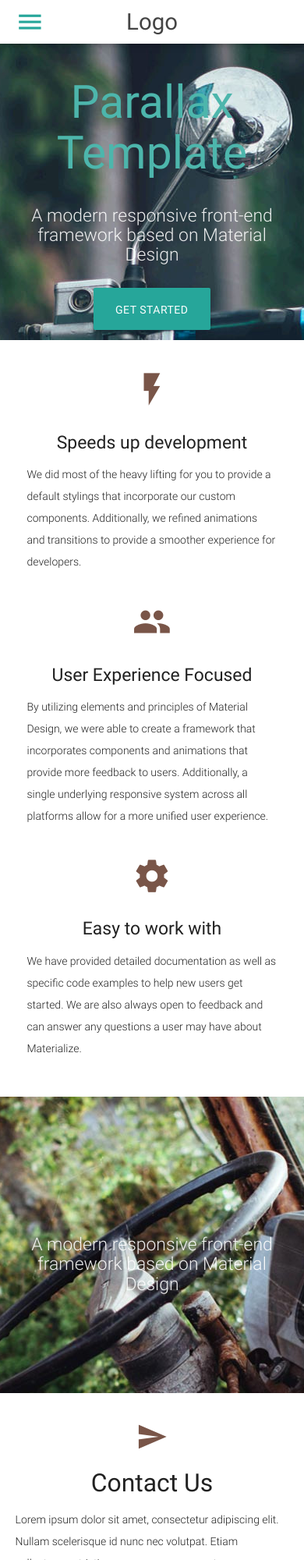
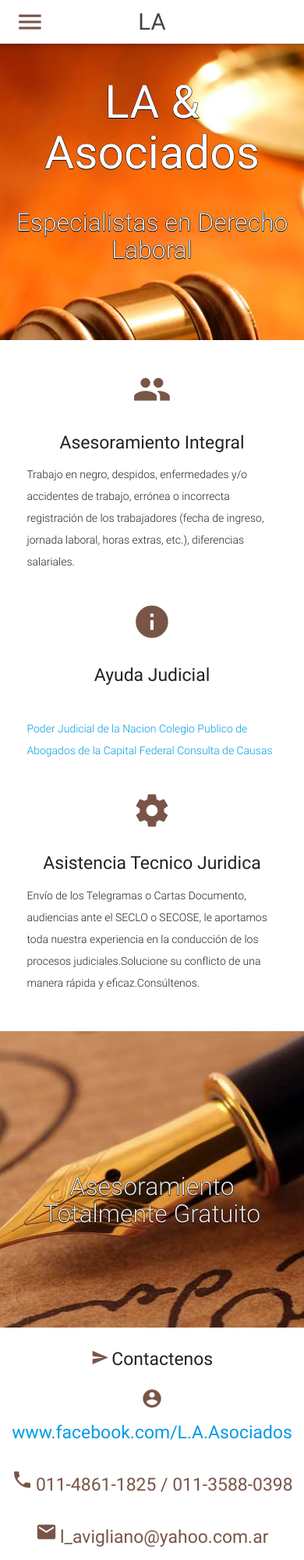
Before and after one commit to delachurch/la-asociados, a plain HTML site: page index.html in a window 390 px wide. Shown: the top 2000 px of the page at 78% size. Drawn offline with nearby package versions, Linux system fonts and the light colour scheme.

Commit message:
v1.00
First Draft

```diff
--- a/css/style.css
+++ b/css/style.css
@@ -55,3 +55,7 @@ p {
 footer.page-footer {
   margin: 0;
 }
+
+.header {
+  text-shadow: -0.5px 0 black, 0 0.5px black, 0.5px 0 black, 0 -0.5px black;
+}
--- a/index.html
+++ b/index.html
@@ -4,7 +4,7 @@
 <head>
   <meta http-equiv="Content-Type" content="text/html; charset=UTF-8"/>
   <meta name="viewport" content="width=device-width, initial-scale=1, maximum-scale=1.0, user-scalable=no"/>
-  <title>Parallax Template - Materialize</title>
+  <title>LA & Asociados - Especialistas en Derecho Laboral</title>
 
   <!-- CSS  -->
   <link href="https://fonts.googleapis.com/icon?family=Material+Icons" rel="stylesheet">
@@ -14,34 +14,29 @@
 <body>
   <nav class="white" role="navigation">
     <div class="nav-wrapper container">
-      <a id="logo-container" href="#" class="brand-logo">Logo</a>
+      <a id="logo-container" href="#" class="brand-logo">LA</a>
       <ul class="right hide-on-med-and-down">
-        <li><a href="#">Navbar Link</a></li>
+        <li><a href="#Contact"><i class="material-icons left brown-text">send</i>Contactenos</a></li>
       </ul>
 
       <ul id="nav-mobile" class="side-nav">
-        <li><a href="#">Navbar Link</a></li>
+        <li><a href="#Contact">Contactenos</a></li>
       </ul>
-      <a href="#" data-activates="nav-mobile" class="button-collapse"><i class="material-icons">menu</i></a>
+      <a href="#Contact" data-activates="nav-mobile" class="button-collapse"><i class="material-icons brown-text">menu</i></a>
     </div>
   </nav>
 
   <div id="index-banner" class="parallax-container">
     <div class="section no-pad-bot">
       <div class="container">
-        <br><br>
-        <h1 class="header center teal-text text-lighten-2">Parallax Template</h1>
+
+        <h1 class="header center white-text ">LA & Asociados</h1>
         <div class="row center">
-          <h5 class="header col s12 light">A modern responsive front-end framework based on Material Design</h5>
+          <h4 class="header col s12 light">Especialistas en Derecho Laboral</h4>
         </div>
-        <div class="row center">
-          <a href="http://materializecss.com/getting-started.html" id="download-button" class="btn-large waves-effect waves-light teal lighten-1">Get Started</a>
         </div>
-        <br><br>
-
-      </div>
     </div>
-    <div class="parallax"><img src="background1.jpg" alt="Unsplashed background img 1"></div>
+    <div class="parallax"><img src="estudio-juridico.jpg"></div>
   </div>
 
 
@@ -50,30 +45,34 @@
 
       <!--   Icon Section   -->
       <div class="row">
-        <div class="col s12 m4">
-          <div class="icon-block">
-            <h2 class="center brown-text"><i class="material-icons">flash_on</i></h2>
-            <h5 class="center">Speeds up development</h5>
-
-            <p class="light">We did most of the heavy lifting for you to provide a default stylings that incorporate our custom components. Additionally, we refined animations and transitions to provide a smoother experience for developers.</p>
-          </div>
-        </div>
 
         <div class="col s12 m4">
           <div class="icon-block">
             <h2 class="center brown-text"><i class="material-icons">group</i></h2>
-            <h5 class="center">User Experience Focused</h5>
+            <h5 class="center">Asesoramiento Integral</h5>
+            <p class="light">Trabajo en negro, despidos, enfermedades y/o accidentes de trabajo, errónea o incorrecta registración de los trabajadores (fecha de ingreso, jornada laboral, horas extras, etc.), diferencias salariales.</p>
+          </div>
+        </div>
 
-            <p class="light">By utilizing elements and principles of Material Design, we were able to create a framework that incorporates components and animations that provide more feedback to users. Additionally, a single underlying responsive system across all platforms allow for a more unified user experience.</p>
+		<div class="col s12 m4">
+          <div class="icon-block">
+            <h2 class="center brown-text"><i class="material-icons">info</i></h2>
+            <h5 class="center">Ayuda Judicial</h5>
+			<p class="light">
+				<br>
+				<a href="http://www.pjn.gov.ar/">Poder Judicial de la Nacion</a>
+				<a href="http://www.cpacf.com/index.php">Colegio Publico de Abogados de la Capital Federal</a>
+				<a href="http://scw.pjn.gov.ar/scw/home.seam">Consulta de Causas </a>
+			</p>
           </div>
         </div>
 
         <div class="col s12 m4">
           <div class="icon-block">
             <h2 class="center brown-text"><i class="material-icons">settings</i></h2>
-            <h5 class="center">Easy to work with</h5>
+            <h5 class="center">Asistencia Tecnico Juridica</h5>
 
-            <p class="light">We have provided detailed documentation as well as specific code examples to help new users get started. We are also always open to feedback and can answer any questions a user may have about Materialize.</p>
+            <p class="light">Envío de los Telegramas o Cartas Documento, audiencias ante el SECLO o SECOSE, le aportamos toda nuestra experiencia en la conducción de los procesos judiciales.Solucione su conflicto de una manera rápida y eficaz.Consúltenos.</p>
           </div>
         </div>
       </div>
@@ -86,21 +85,36 @@
     <div class="section no-pad-bot">
       <div class="container">
         <div class="row center">
-          <h5 class="header col s12 light">A modern responsive front-end framework based on Material Design</h5>
+          <h4 class="header col s12 light">Asesoramiento Totalmente Gratuito</h4>
         </div>
       </div>
     </div>
-    <div class="parallax"><img src="background2.jpg" alt="Unsplashed background img 2"></div>
+    <div class="parallax"><img src="pen2.jpg" alt="Unsplashed background img 2"></div>
   </div>
 
   <div class="container">
     <div class="section">
 
       <div class="row">
+		<a name="Contact"></a>
         <div class="col s12 center">
-          <h3><i class="mdi-content-send brown-text"></i></h3>
-          <h4>Contact Us</h4>
-          <p class="left-align light">Lorem ipsum dolor sit amet, consectetur adipiscing elit. Nullam scelerisque id nunc nec volutpat. Etiam pellentesque tristique arcu, non consequat magna fermentum ac. Cras ut ultricies eros. Maecenas eros justo, ullamcorper a sapien id, viverra ultrices eros. Morbi sem neque, posuere et pretium eget, bibendum sollicitudin lacus. Aliquam eleifend sollicitudin diam, eu mattis nisl maximus sed. Nulla imperdiet semper molestie. Morbi massa odio, condimentum sed ipsum ac, gravida ultrices erat. Nullam eget dignissim mauris, non tristique erat. Vestibulum ante ipsum primis in faucibus orci luctus et ultrices posuere cubilia Curae;</p>
+          <h5 style="display:inline-block"><i class="mdi-content-send brown-text"></i></h5>
+          <h5 style="display:inline-block">Contactenos</h5>
+          <p class="left-align light">
+
+			<div class="row" >
+			<i class="small material-icons center brown-text" style="display:inline-block">account_circle</i>
+			<h5 style="display:inline-block" ><a href="facebook.com/L.A.Asociados">www.facebook.com/L.A.Asociados</a></h5>
+			<br><br>
+			<i class="small material-icons center brown-text" style="display:inline-block">phone</i>
+			<h5 class="brown-text" style="display:inline-block">011-4861-1825 / 011-3588-0398</h5>
+			<br>
+			<br>
+			<i class="small material-icons center brown-text" style="display:inline-block">email</i>
+			<h5  class="brown-text" style="display:inline-block">l_avigliano@yahoo.com.ar</h5>
+			</div>
+
+		  </p>
         </div>
       </div>
 
@@ -108,26 +122,14 @@
   </div>
 
 
-  <div class="parallax-container valign-wrapper">
-    <div class="section no-pad-bot">
-      <div class="container">
-        <div class="row center">
-          <h5 class="header col s12 light">A modern responsive front-end framework based on Material Design</h5>
-        </div>
-      </div>
-    </div>
-    <div class="parallax"><img src="background3.jpg" alt="Unsplashed background img 3"></div>
-  </div>
-
-  <footer class="page-footer teal">
+  <footer class="page-footer brown light">
     <div class="container">
       <div class="row">
         <div class="col l6 s12">
-          <h5 class="white-text">Company Bio</h5>
-          <p class="grey-text text-lighten-4">We are a team of college students working on this project like it's our full time job. Any amount would help support and continue development on this project and is greatly appreciated.</p>
-
-
+          <h5 class="white-text"></h5>
+          <p class="grey-text text-lighten-4"> </p>
         </div>
+		 <!--
         <div class="col l3 s12">
           <h5 class="white-text">Settings</h5>
           <ul>
@@ -147,6 +149,7 @@
           </ul>
         </div>
       </div>
+		-->
     </div>
     <div class="footer-copyright">
       <div class="container">
@@ -158,8 +161,11 @@
 
   <!--  Scripts-->
   <script src="https://code.jquery.com/jquery-2.1.1.min.js"></script>
-  <script src="../../dist/js/materialize.js"></script>
+  <script src="js/materialize.js"></script>
+  <script src="js/materialize.min.js"></script>
   <script src="js/init.js"></script>
+
+
 
   </body>
 </html>
```
Also changed, not shown: estudio-juridico.jpg (added), estudio.jpg (added), estudio1.jpg (added), martillo.jpg (added), pen2.jpg (added).
